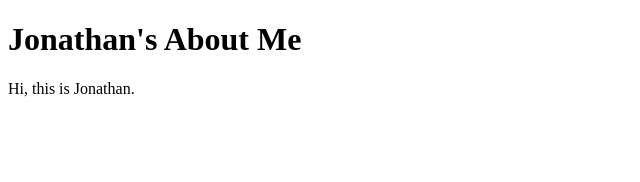
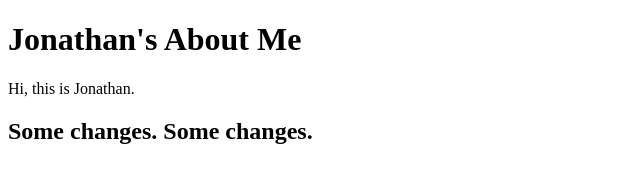
Before and after one commit to j47lee/git_workflow_test, a plain HTML site: page index.html in a window 1280 px wide. Shown: the whole page, without its empty margins (0-640 px from the left). Drawn offline with Linux system fonts and the light colour scheme.

Commit message:
some changes

```diff
--- a/index.html
+++ b/index.html
@@ -9,5 +9,6 @@
     <p>
       Hi, this is Jonathan.
     </p>
+    <h2>Some changes. Some changes.</h2>
   </body>
 </html>
```
